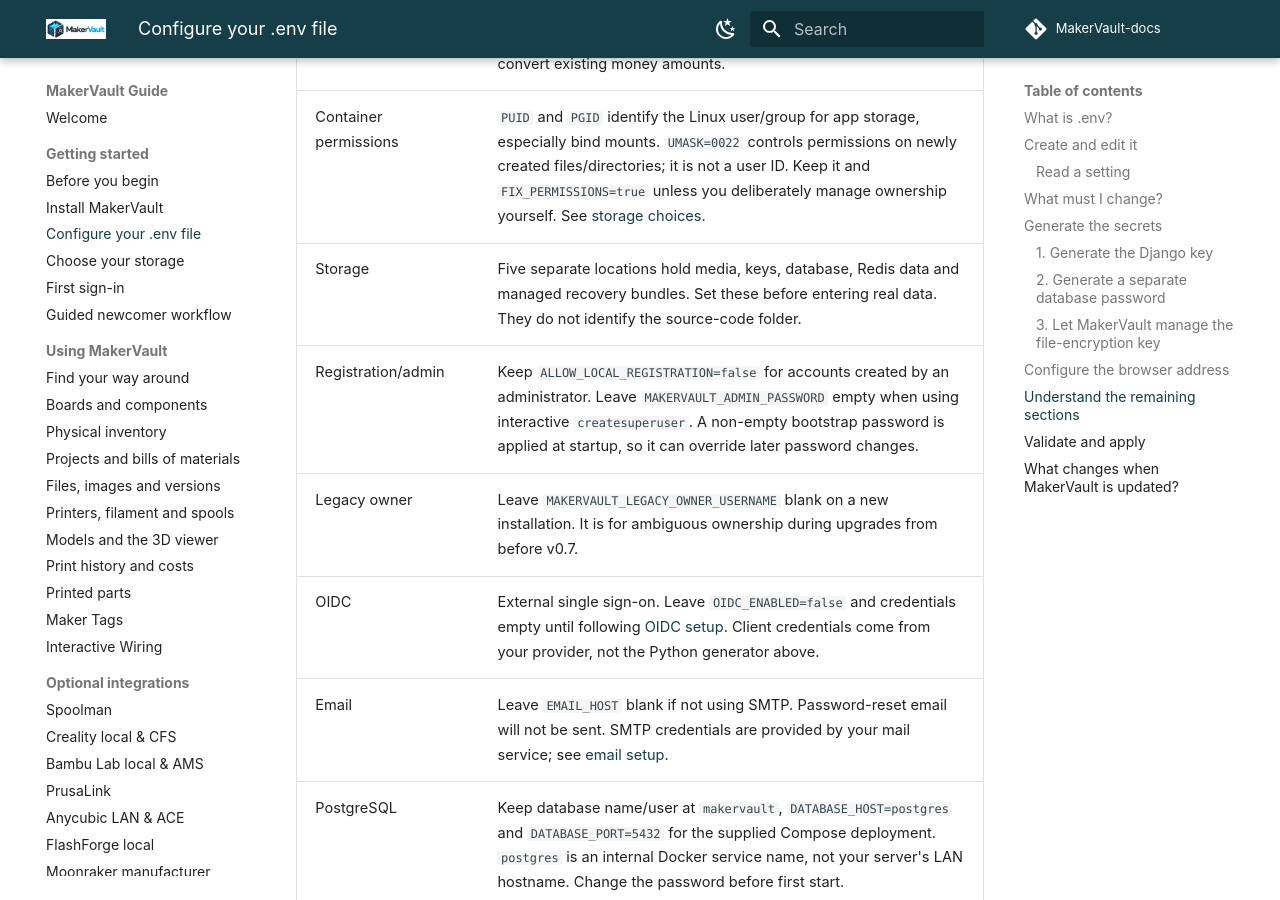
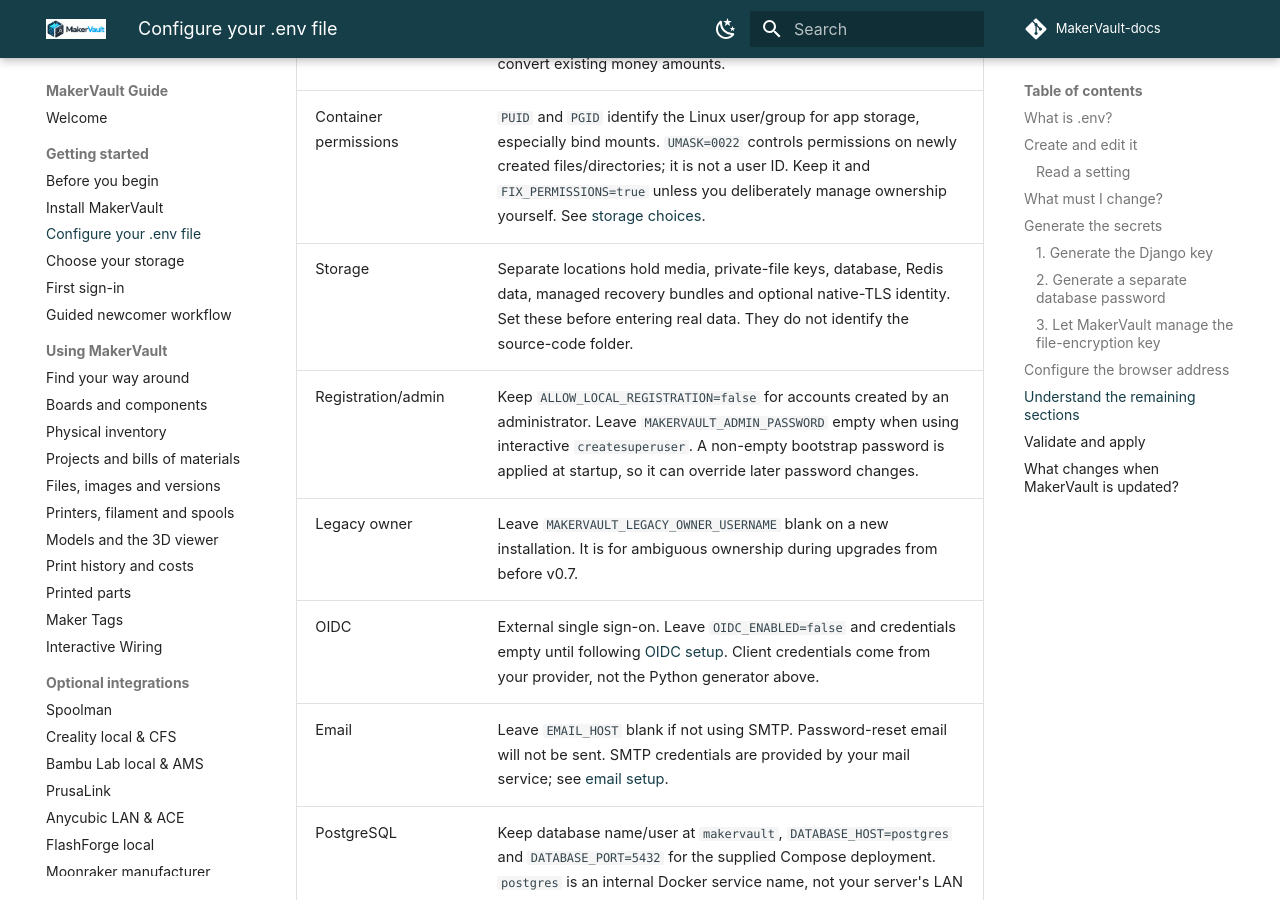
Before and after one commit to gavrd7/MakerVault-docs, an MkDocs documentation site: the page built from docs/guide/getting-started/environment.md, in a window 1280 px wide and 900 px high, scrolled down 5614 px. Built offline with MkDocs 1.6.1 and Material for MkDocs 9.7.7, drawn with Linux system fonts in a browser that asks for light colours; comment, search, counter and statistics services are not loaded; some of the changed text lies outside the part shown.

Commit message:
Sync v1 environment configuration

```diff
--- a/docs/guide/getting-started/environment.md
+++ b/docs/guide/getting-started/environment.md
@@ -150,7 +150,7 @@
 | --- | --- |
 | Locale/time | `TZ` is the container timezone; `DJANGO_TIME_ZONE` is the app timezone. Normally keep them the same, e.g. `Europe/London`. `DJANGO_LANGUAGE_CODE=en-gb` selects British English. Currency/measurement settings express preferences; they do not convert existing money amounts. |
 | Container permissions | `PUID` and `PGID` identify the Linux user/group for app storage, especially bind mounts. `UMASK=0022` controls permissions on newly created files/directories; it is not a user ID. Keep it and `FIX_PERMISSIONS=true` unless you deliberately manage ownership yourself. See [storage choices](storage.md). |
-| Storage | Five separate locations hold media, keys, database, Redis data and managed recovery bundles. Set these before entering real data. They do not identify the source-code folder. |
+| Storage | Separate locations hold media, private-file keys, database, Redis data, managed recovery bundles and optional native-TLS identity. Set these before entering real data. They do not identify the source-code folder. |
 | Registration/admin | Keep `ALLOW_LOCAL_REGISTRATION=false` for accounts created by an administrator. Leave `MAKERVAULT_ADMIN_PASSWORD` empty when using interactive `createsuperuser`. A non-empty bootstrap password is applied at startup, so it can override later password changes. |
 | Legacy owner | Leave `MAKERVAULT_LEGACY_OWNER_USERNAME` blank on a new installation. It is for ambiguous ownership during upgrades from before v0.7. |
 | OIDC | External single sign-on. Leave `OIDC_ENABLED=false` and credentials empty until following [OIDC setup](../advanced/oidc.md). Client credentials come from your provider, not the Python generator above. |
@@ -190,7 +190,7 @@
 | New server IP/hostname | Allowed hosts, trusted origins, bookmark and any proxy/provider callback URLs |
 | New browser-facing port | `MAKERVAULT_PORT`, origins and bookmark |
 | New timezone/currency preference | Corresponding locale values; verify displayed results |
-| Enabling HTTPS | Follow the proxy chapter as a complete setup |
+| Enabling HTTPS | Follow the HTTPS/reverse-proxy chapter; choose reverse-proxy TLS or the optional native 8443 listener deliberately |
 | Moving stored data | Back up and restore to the new location; changing a path is not migration |
 | Normal app update | Preserve secrets and storage paths; review new example settings |
 
```
